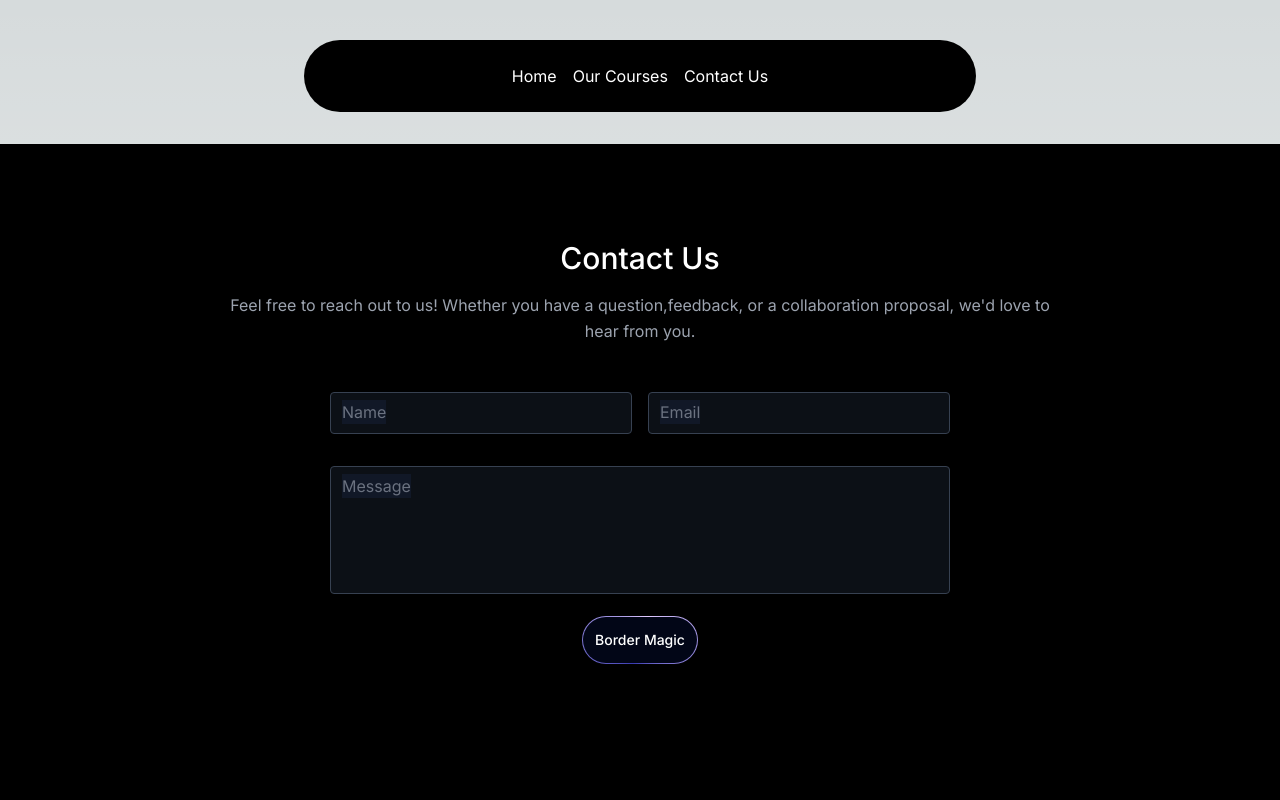
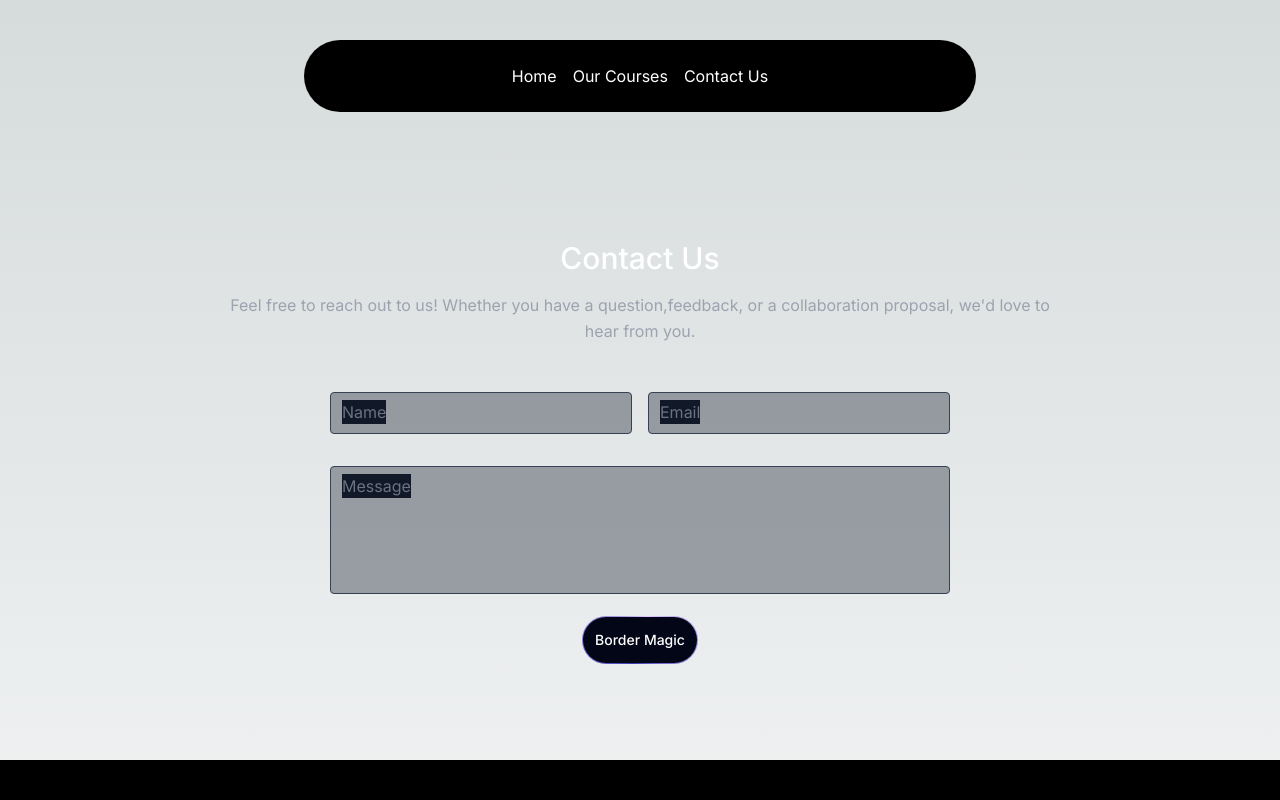
Before and after one commit to Siddarth-abcs/next-app, a Next.js app: page /contact in a window 1280 px wide. Shown: the top 800 px of the page. Built offline with nearby package versions, Linux system fonts and the light colour scheme.

Commit message:
Update page.tsx

```diff
--- a/src/app/contact/page.tsx
+++ b/src/app/contact/page.tsx
@@ -3,7 +3,7 @@ import React from "react";
 
 const page = () => {
   return (
-    <div className="mt-36 sm:bg-black">
+    <div className="mt-36">
       <section className="body-font relative text-gray-400">
         <div className="container mx-auto px-5 py-24">
           <div className="mb-12 flex w-full flex-col text-center">
```
